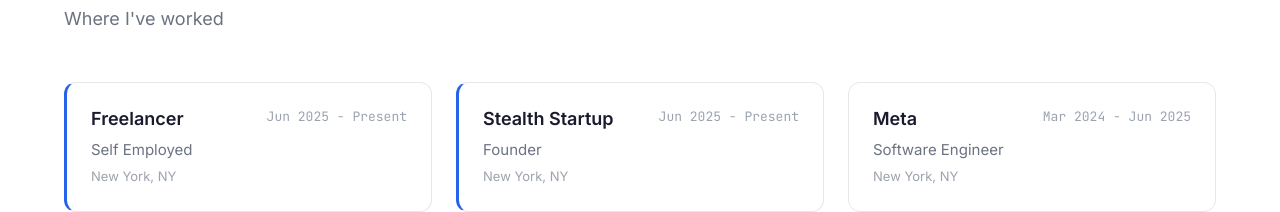
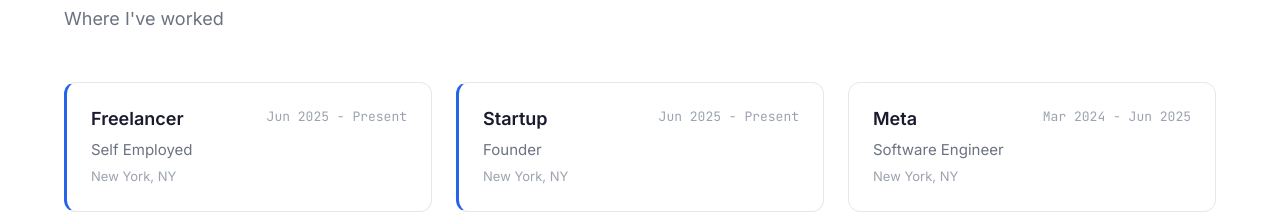
Before and after one commit to limartinyk/portfolio, a plain HTML site: page index.html in a window 1280 px wide. Shown: the part 2511-2723 px from the top of the page. Drawn offline with Linux system fonts and the light colour scheme.

Commit message:
Change Stealth Startup to Startup

```diff
--- a/index.html
+++ b/index.html
@@ -199,7 +199,7 @@
 
                 <div class="experience-item current">
                     <div class="experience-header">
-                        <h3 class="experience-company">Stealth Startup</h3>
+                        <h3 class="experience-company">Startup</h3>
                         <span class="experience-date">Jun 2025 - Present</span>
                     </div>
                     <p class="experience-role">Founder</p>
```
